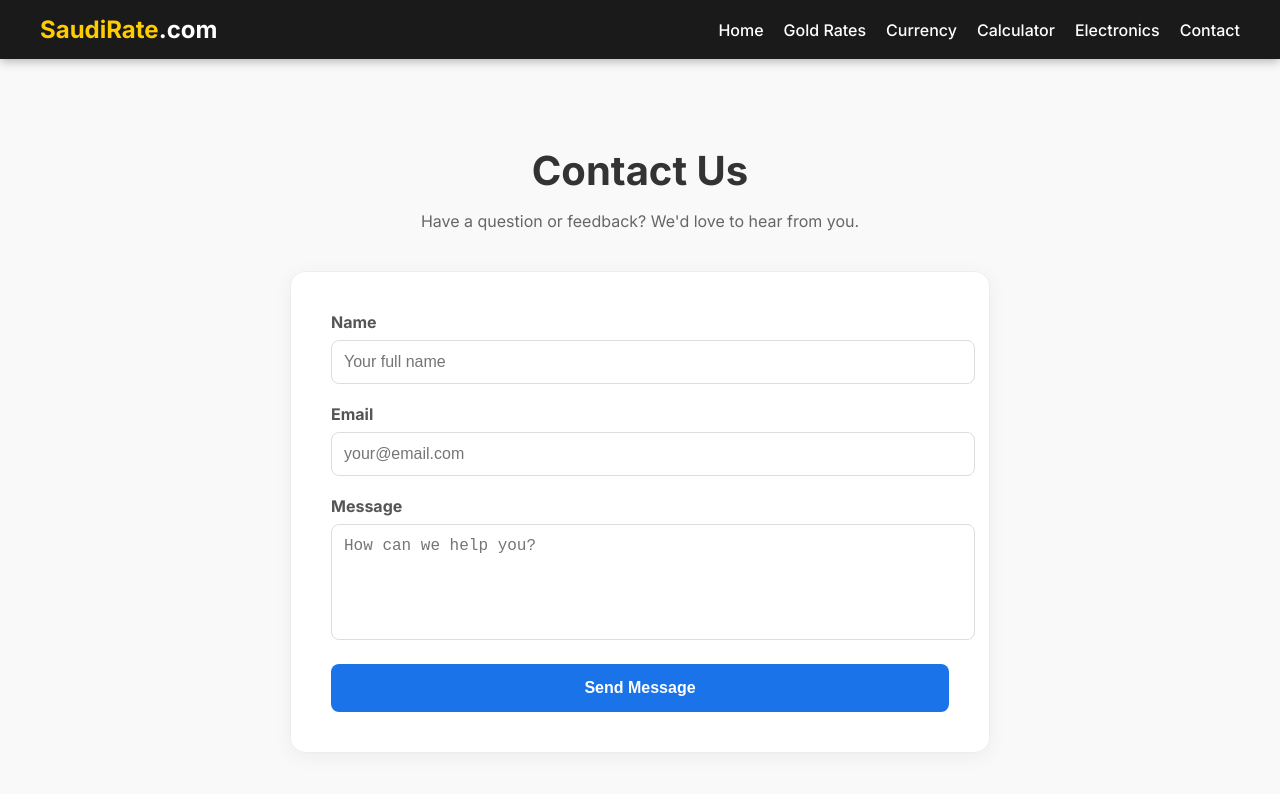
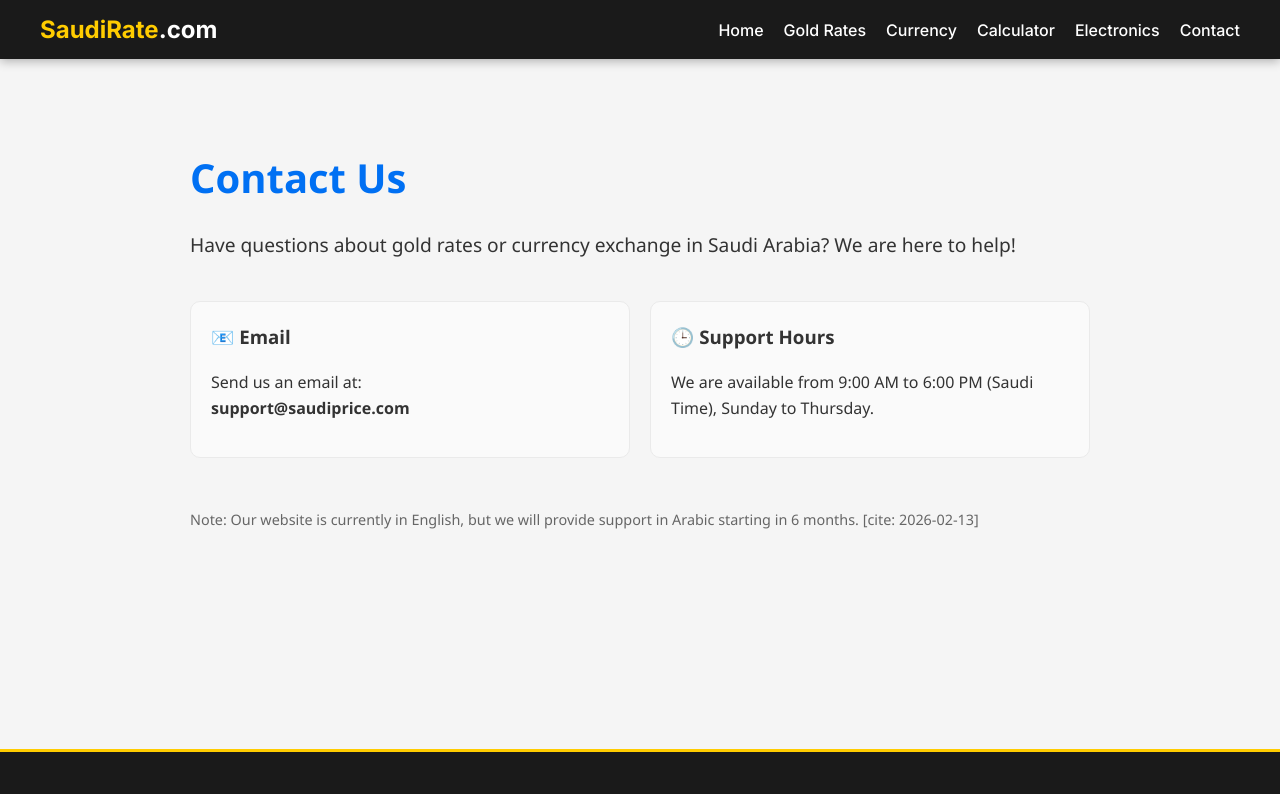
Before and after one commit to DiGiSaudia/saudirate, a Next.js app: page /contact in a window 1280 px wide. Shown: the top 794 px of the page. Built offline with nearby package versions, Linux system fonts and the light colour scheme.

Commit message:
updated contact page with professional tsx design

```diff
--- a/app/contact/page.tsx
+++ b/app/contact/page.tsx
@@ -1,66 +1,43 @@
-'use client';
 import React from 'react';
 
-const ContactPage = () => {
+export default function ContactPage() {
   return (
-    <div style={{ padding: '60px 20px', backgroundColor: '#f9f9f9', minHeight: '80vh' }}>
-      <div style={{ maxWidth: '700px', margin: '0 auto', textAlign: 'center' }}>
+    <div style={{
+      padding: "60px 20px",
+      maxWidth: "900px",
+      margin: "0 auto",
+      fontFamily: "'Segoe UI', Tahoma, Geneva, Verdana, sans-serif",
+      lineHeight: "1.6",
+      color: "#333"
+    }}>
+      <h1 style={{ color: "#0070f3", fontSize: "2.5rem", marginBottom: "20px" }}>Contact Us</h1>
+      <p style={{ fontSize: "1.2rem", marginBottom: "30px" }}>
+        Have questions about gold rates or currency exchange in Saudi Arabia? We are here to help!
+      </p>
 
-        {/* سادہ اور روشن ہیڈر */}
-        <h1 style={{ color: '#333', fontSize: '2.5rem', marginBottom: '10px' }}>Contact Us</h1>
-        <p style={{ color: '#666', marginBottom: '40px' }}>
-          Have a question or feedback? We'd love to hear from you.
-        </p>
-
-        {/* کانٹیکٹ فارم جو باقی ویب سائٹ سے میچ کرتا ہے */}
-        <div style={{
-          backgroundColor: 'white',
-          padding: '40px',
-          borderRadius: '15px',
-          boxShadow: '0 4px 20px rgba(0,0,0,0.05)',
-          border: '1px solid #eee',
-          textAlign: 'left'
-        }}>
-          <form style={{ display: 'flex', flexDirection: 'column', gap: '20px' }}>
-            <div>
-              <label style={{ display: 'block', marginBottom: '8px', fontWeight: 'bold', color: '#555' }}>Name</label>
-              <input type="text" placeholder="Your full name" style={{ width: '100%', padding: '12px', borderRadius: '8px', border: '1px solid #ddd', fontSize: '1rem' }} />
-            </div>
-
-            <div>
-              <label style={{ display: 'block', marginBottom: '8px', fontWeight: 'bold', color: '#555' }}>Email</label>
-              <input type="email" placeholder="your@email.com" style={{ width: '100%', padding: '12px', borderRadius: '8px', border: '1px solid #ddd', fontSize: '1rem' }} />
-            </div>
-
-            <div>
-              <label style={{ display: 'block', marginBottom: '8px', fontWeight: 'bold', color: '#555' }}>Message</label>
-              <textarea placeholder="How can we help you?" rows={5} style={{ width: '100%', padding: '12px', borderRadius: '8px', border: '1px solid #ddd', fontSize: '1rem', resize: 'none' }}></textarea>
-            </div>
-
-            <button type="button" style={{
-              backgroundColor: '#1a73e8', // آپ کی ویب سائٹ کا نیلا رنگ
-              color: 'white',
-              padding: '15px',
-              borderRadius: '8px',
-              border: 'none',
-              fontWeight: 'bold',
-              fontSize: '1rem',
-              cursor: 'pointer',
-              transition: '0.3s'
-            }}>
-              Send Message
-            </button>
-          </form>
+      <div style={{
+        display: "grid",
+        gridTemplateColumns: "repeat(auto-fit, minmax(250px, 1fr))",
+        gap: "20px",
+        marginTop: "40px"
+      }}>
+        {/* Email Box */}
+        <div style={{ padding: "20px", border: "1px solid #eaeaea", borderRadius: "10px", backgroundColor: "#fafafa" }}>
+          <h3 style={{ marginTop: "0" }}>📧 Email</h3>
+          <p>Send us an email at:<br />
+          <strong>support@saudiprice.com</strong></p>
         </div>
 
-        {/* رابطہ کی معلومات */}
-        <div style={{ marginTop: '40px', color: '#888', fontSize: '0.9rem' }}>
-          <p>Email: <b>info@saudirate.com</b></p>
-          <p>Riyadh, Saudi Arabia</p>
+        {/* Support Box */}
+        <div style={{ padding: "20px", border: "1px solid #eaeaea", borderRadius: "10px", backgroundColor: "#fafafa" }}>
+          <h3 style={{ marginTop: "0" }}>🕒 Support Hours</h3>
+          <p>We are available from 9:00 AM to 6:00 PM (Saudi Time), Sunday to Thursday.</p>
         </div>
+      </div>
+
+      <div style={{ marginTop: "50px", fontSize: "0.9rem", color: "#666" }}>
+        <p>Note: Our website is currently in English, but we will provide support in Arabic starting in 6 months. [cite: 2026-02-13]</p>
       </div>
     </div>
   );
-};
-
-export default ContactPage;
+}
```
